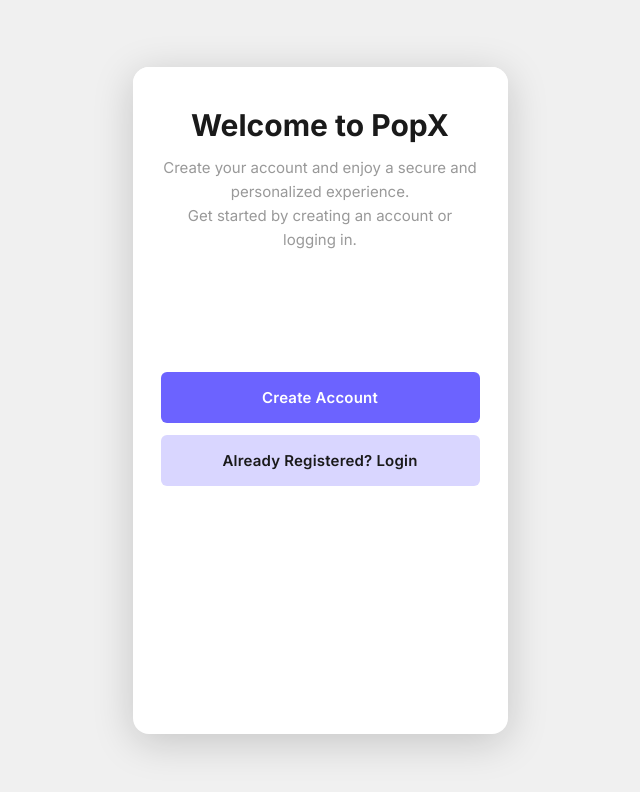
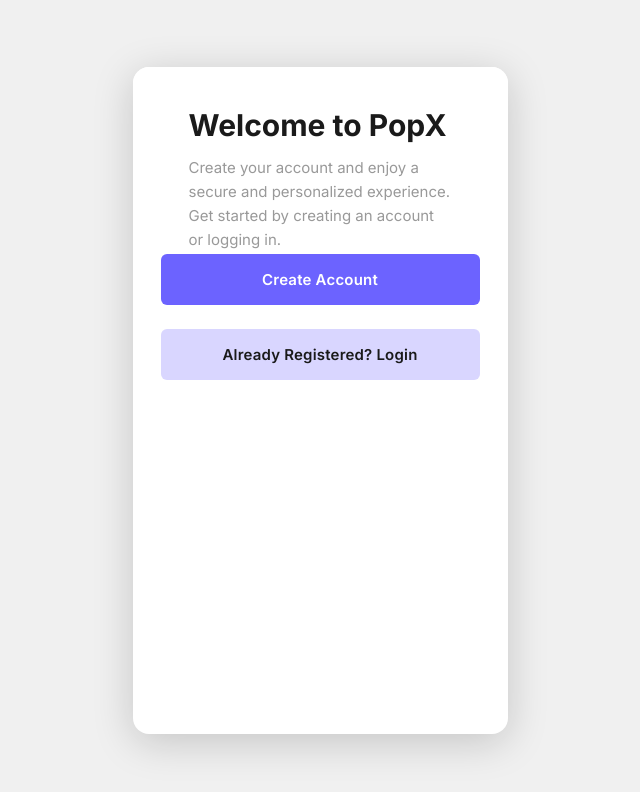
Before and after one commit to Saitejagara/popx-app, a React (Vite) app: page / in a window 1280 px wide. Shown: the top 792 px of the page, without its empty margins (320-960 px from the left). Built offline with nearby package versions, Linux system fonts and the light colour scheme.

Commit message:
Initial commit - PopX app

```diff
--- a/src/pages/WelcomePage.jsx
+++ b/src/pages/WelcomePage.jsx
@@ -8,6 +8,7 @@
     display: 'flex',
     flexDirection: 'column',
     justifyContent: 'space-between',
+    position: 'relative',
     padding: '40px 28px 48px',
     background: COLORS.white,
   },
@@ -28,15 +29,22 @@
   center: {
     display: 'flex',
     flexDirection: 'column',
-    alignItems: 'center',
-    justifyContent: 'flex-end',
+    alignItems: 'flex-start',
+    justifyContent: 'center',
     flex: 1,
-    textAlign: 'center',
-    paddingBottom: 96,
+    textAlign: 'left',
+    paddingBottom: 80,
+    paddingLeft: 28,
+    paddingRight: 28,
   },
   buttons: {
-    width: '100%',
-    paddingBottom: 8,
+    position: 'absolute',
+    left: 28,
+    right: 28,
+    bottom: 24,
+    display: 'flex',
+    flexDirection: 'column',
+    gap: 12,
   },
 };
 
```
